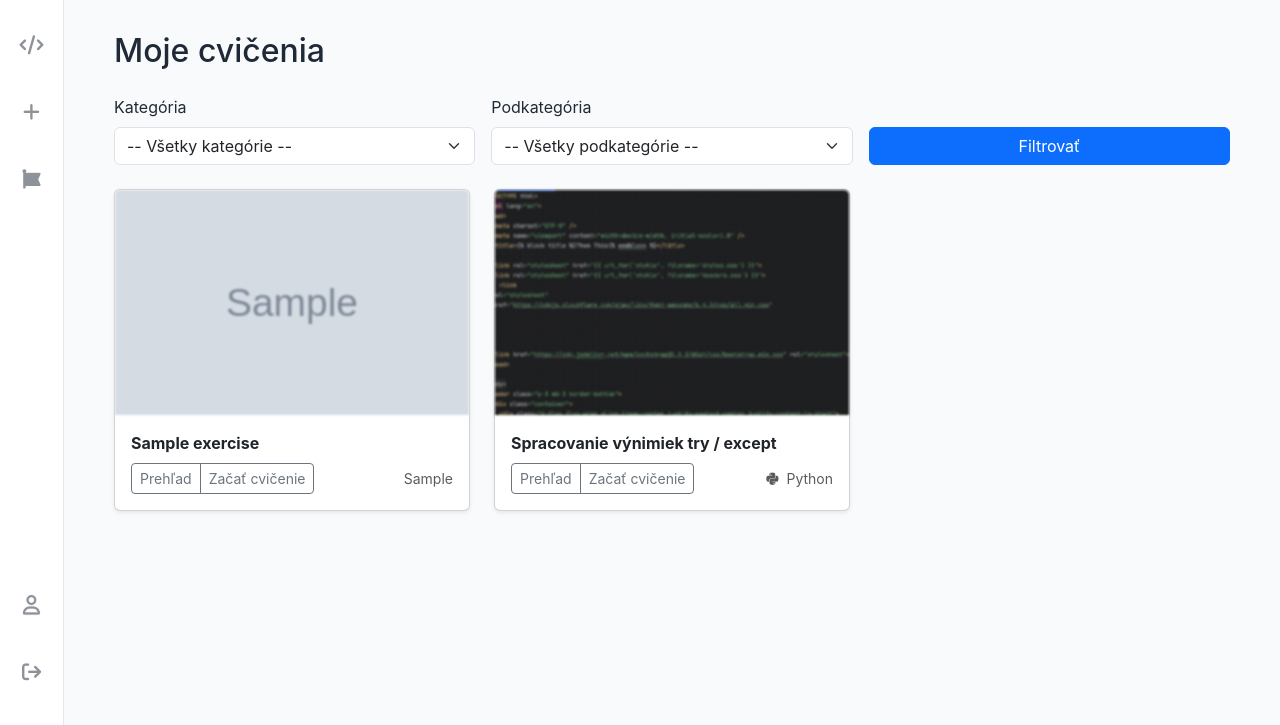
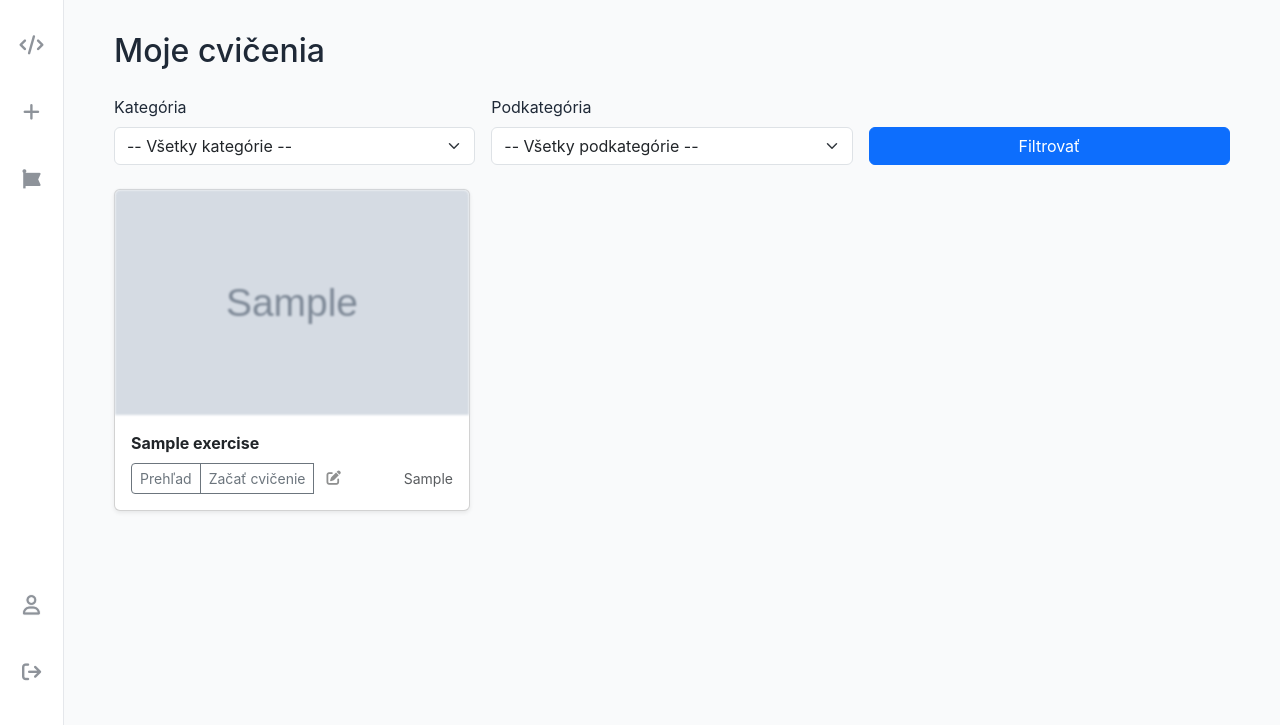
Before and after one commit to andreakollova/platforma-thenthis, a Flask app: page /moje-cvicenia in a window 1280 px wide. Shown: the part 75-800 px from the top of the page. Run offline with Flask 3, Linux system fonts and the light colour scheme; a user stored in the database is signed in; tables that the repository leaves empty hold one stand-in row (values such as "Sample post"); grey boxes marked "Sample" are stand-in pictures.

Commit message:
Checkpoint 17 - v mojich cviceniach mozes editovat a deletovat cvicenia

```diff
--- a/app.py
+++ b/app.py
@@ -226,6 +226,17 @@ def edit_exercise(id):
 
     return render_template('nove.html', exercise=exercise)
 
+@app.route('/cvicenie/delete/<int:id>', methods=['POST'])
+@login_required
+def delete_exercise(id):
+    exercise = Exercise.query.get_or_404(id)
+    if exercise.author_id != current_user.id:
+        abort(403)
+    db.session.delete(exercise)
+    db.session.commit()
+    flash('Cvičenie bolo vymazané.')
+    return redirect(url_for('moje_cvicenia'))
+
 
 if __name__ == '__main__':
     app.run(debug=True)
--- a/static/styles-dashboard.css
+++ b/static/styles-dashboard.css
@@ -194,3 +194,55 @@
 @keyframes fadeout {
   to { opacity: 0; }
 }
+
+
+
+
+
+
+  .settings-icon {
+    cursor: pointer;
+    font-size: 0.9rem;
+    padding: 4px;
+    color: #8f9090;
+    transition: color 0.2s ease;
+  }
+
+  .settings-icon:hover {
+    color: #666;
+  }
+
+  .settings-dropdown {
+    display: none;
+    position: absolute;
+    right: 0;
+    top: 100%;
+    min-width: 120px;
+    background: #fff;
+    border: 1px solid #e0e0e0;
+    border-radius: 6px;
+    box-shadow: 0 4px 12px rgba(0, 0, 0, 0.08);
+    z-index: 10;
+    font-size: 0.85rem;
+  }
+
+  .settings-dropdown .dropdown-item {
+    padding: 8px 12px;
+    text-decoration: none;
+    color: #333;
+    display: block;
+    transition: background 0.2s;
+    border-radius: 4px;
+  }
+
+  .settings-dropdown .dropdown-item:hover {
+    background-color: #f5f5f5;
+  }
+
+  .settings-dropdown .text-danger {
+    color: #c62828;
+  }
+
+  .settings-dropdown .text-danger:hover {
+    background-color: #ffebee;
+  }
--- a/templates/moje-cvicenia.html
+++ b/templates/moje-cvicenia.html
@@ -48,7 +48,20 @@
             <div class="btn-group">
               <a href="/cvicenie/{{ exercise.id }}" class="btn btn-sm btn-outline-secondary">Prehľad</a>
               <a href="/cvicenie/start/{{ exercise.id }}" class="btn btn-sm btn-outline-secondary">Začať cvičenie</a>
+
+              <div class="position-relative ms-2">
+                <div class="settings-icon">
+                  <i class="fa-solid fa-pen-to-square"></i>
+                </div>
+                <div class="settings-dropdown">
+                  <a href="{{ url_for('edit_exercise', id=exercise.id) }}" class="dropdown-item">Upraviť</a>
+                  <form method="POST" action="{{ url_for('delete_exercise', id=exercise.id) }}" onsubmit="return confirm('Naozaj chceš vymazať toto cvičenie?')">
+                    <button type="submit" class="dropdown-item text-danger">Vymazať</button>
+                  </form>
+                </div>
+              </div>
             </div>
+
             <small class="text-body-secondary">
               {% if exercise.category == 'Python' %}<i class="fab fa-python me-1"></i>{% endif %}
               {{ exercise.category }}
@@ -59,27 +72,18 @@
     </div>
     {% endfor %}
 
-    <!-- Vzorová karta -->
-    <div class="col">
-      <div class="card shadow-sm position-relative">
-        <img src="{{ url_for('static', filename='peter.png') }}" class="card-img-top card-image-blur" style="height: 225px; object-fit: cover;" alt="cover">
-        <div class="card-body">
-          <p class="card-text fw-bold mb-2">Spracovanie výnimiek try / except</p>
-          <div class="d-flex justify-content-between align-items-center">
-            <div class="btn-group">
-              <a href="#" class="btn btn-sm btn-outline-secondary">Prehľad</a>
-              <a href="#" class="btn btn-sm btn-outline-secondary">Začať cvičenie</a>
-            </div>
-            <small class="text-body-secondary"><i class="fab fa-python me-1"></i> Python</small>
-          </div>
-        </div>
-      </div>
-    </div>
-
   </div>
 </main>
 
 <script>
+document.addEventListener('click', function (e) {
+  document.querySelectorAll('.settings-dropdown').forEach(d => d.style.display = 'none');
+  if (e.target.closest('.settings-icon')) {
+    const dropdown = e.target.closest('.position-relative').querySelector('.settings-dropdown');
+    dropdown.style.display = 'block';
+  }
+});
+
 setTimeout(() => {
   const toast = document.getElementById('toast-container');
   if (toast) toast.remove();
```
